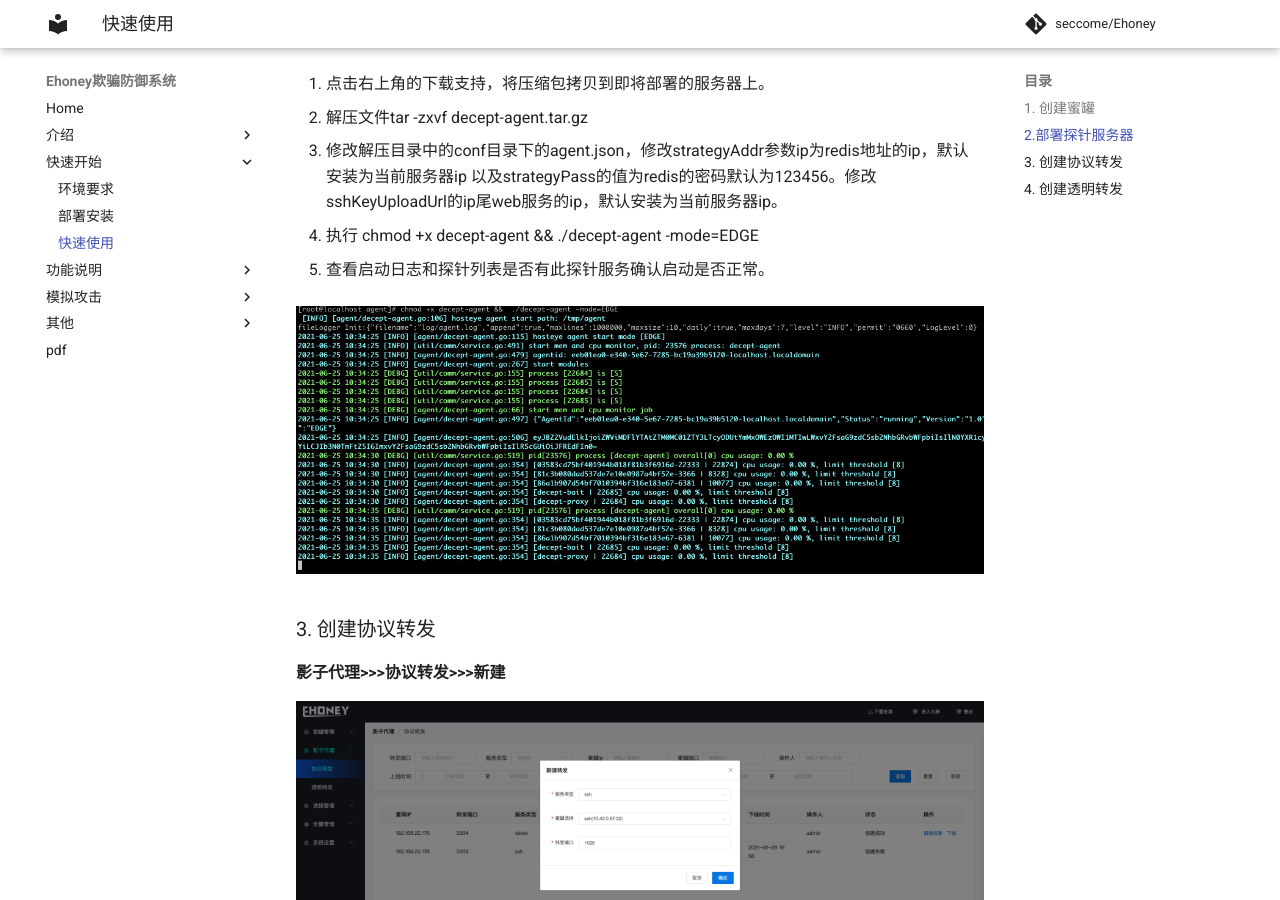
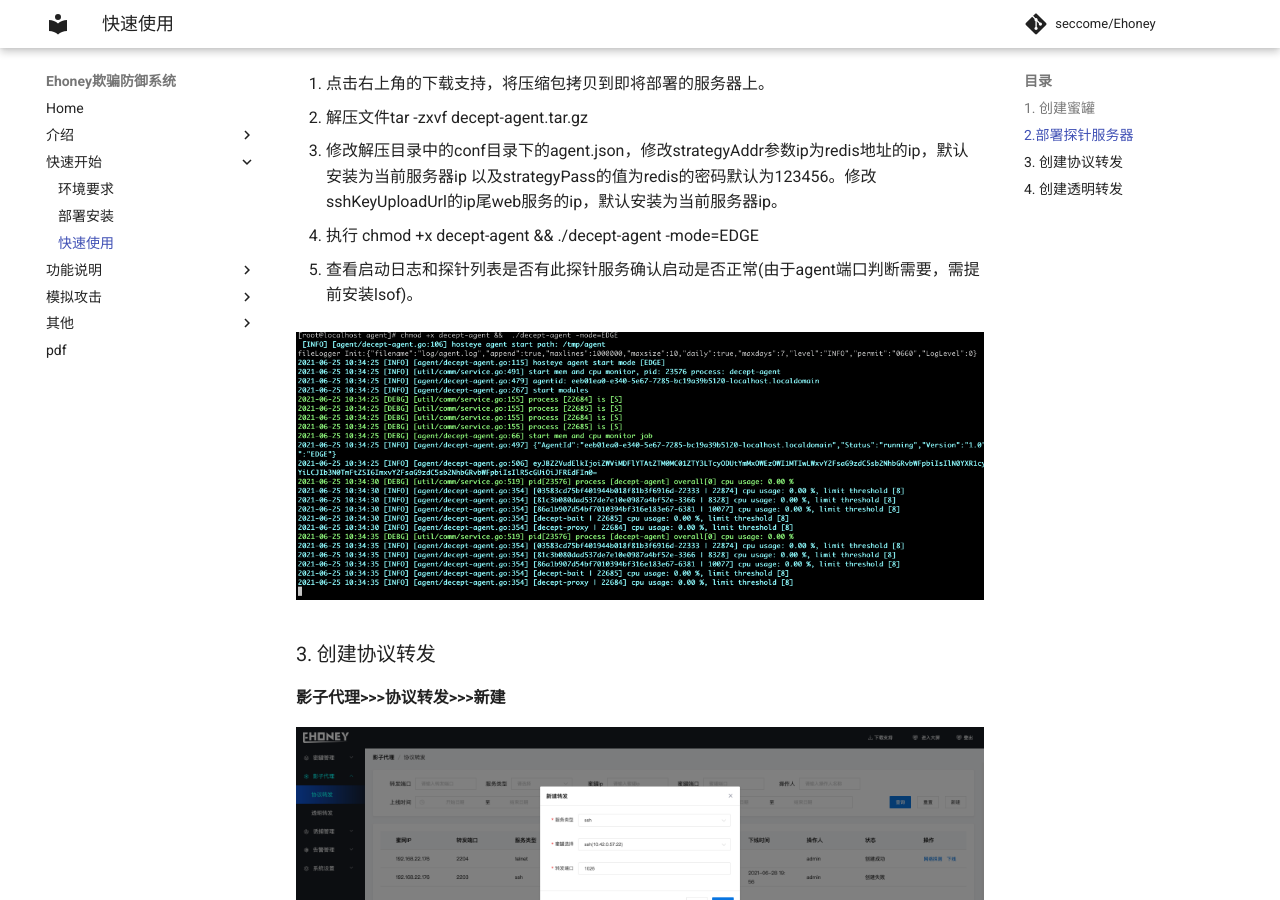
Before and after one commit to seccome/Ehoney, an MkDocs documentation site: the page built from doc/QuickStart/Start.md, in a window 1280 px wide and 900 px high, scrolled down 1147 px. Built offline with MkDocs 1.6.1 and Material for MkDocs 9.7.7, drawn with Linux system fonts in a browser that asks for light colours; comment, search, counter and statistics services are not loaded.

Commit message:
Update Start.md

```diff
--- a/doc/QuickStart/Start.md
+++ b/doc/QuickStart/Start.md
@@ -20,7 +20,7 @@
 
 4. 执行 chmod +x decept-agent &&  ./decept-agent -mode=EDGE
 
-5. 查看启动日志和探针列表是否有此探针服务确认启动是否正常。
+5. 查看启动日志和探针列表是否有此探针服务确认启动是否正常(由于agent端口判断需要，需提前安装lsof)。
 
 ![部署agent](../img/部署agent.png)
 
```
